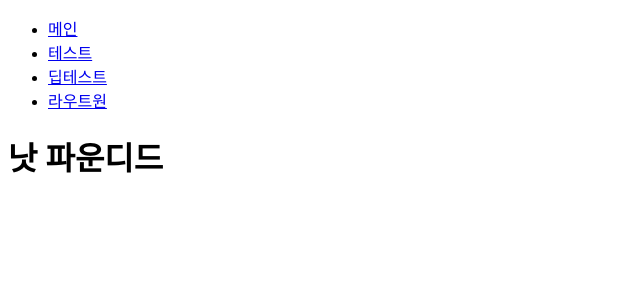
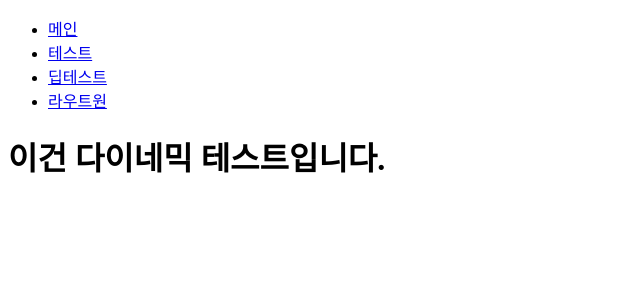
Before and after one commit to Nidurolak/nexttest, a Next.js app: page /routetwopage/1 in a window 1280 px wide. Before the commit this address had no page. Shown: the top 300 px of the page, without its empty margins (0-640 px from the left). Built offline with nearby package versions, Linux system fonts and the light colour scheme.

Commit message:
잔디심기

```diff
--- /dev/null
+++ b/app/(routetest)/routetwopage/[id]/page.tsx
@@ -0,0 +1,6 @@
+export default function DynamicTest() {
+
+    return (<h1>이건 다이네믹 테스트입니다.</h1>)
+}
+
+//잔디심기
```
